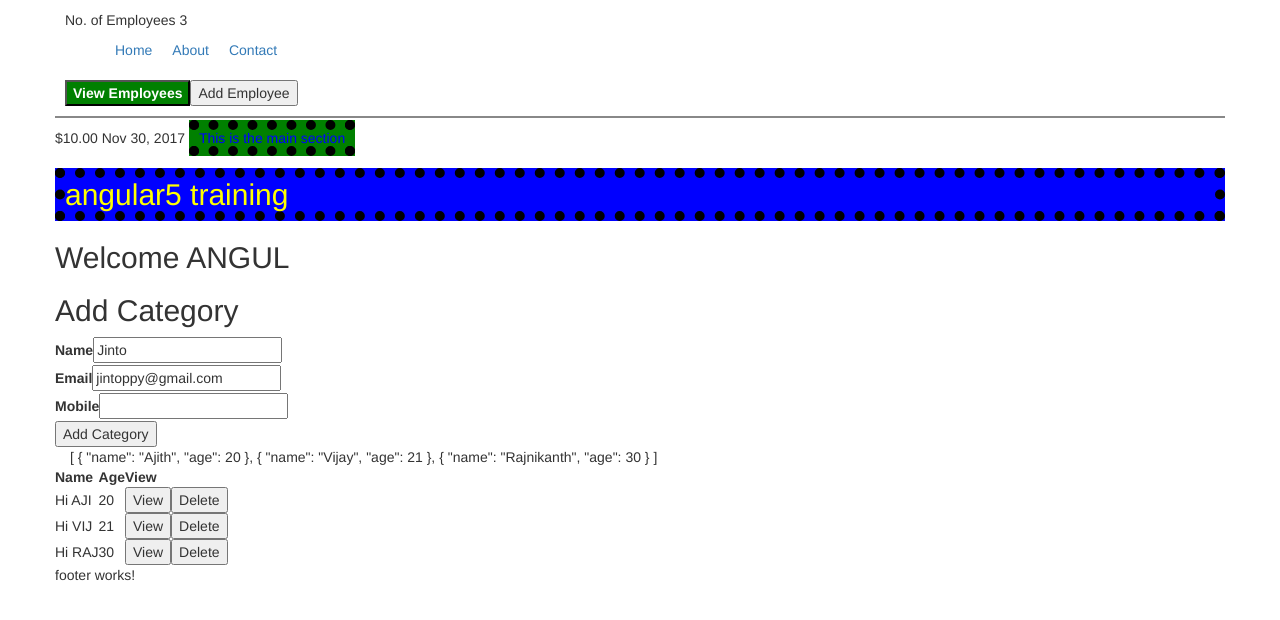
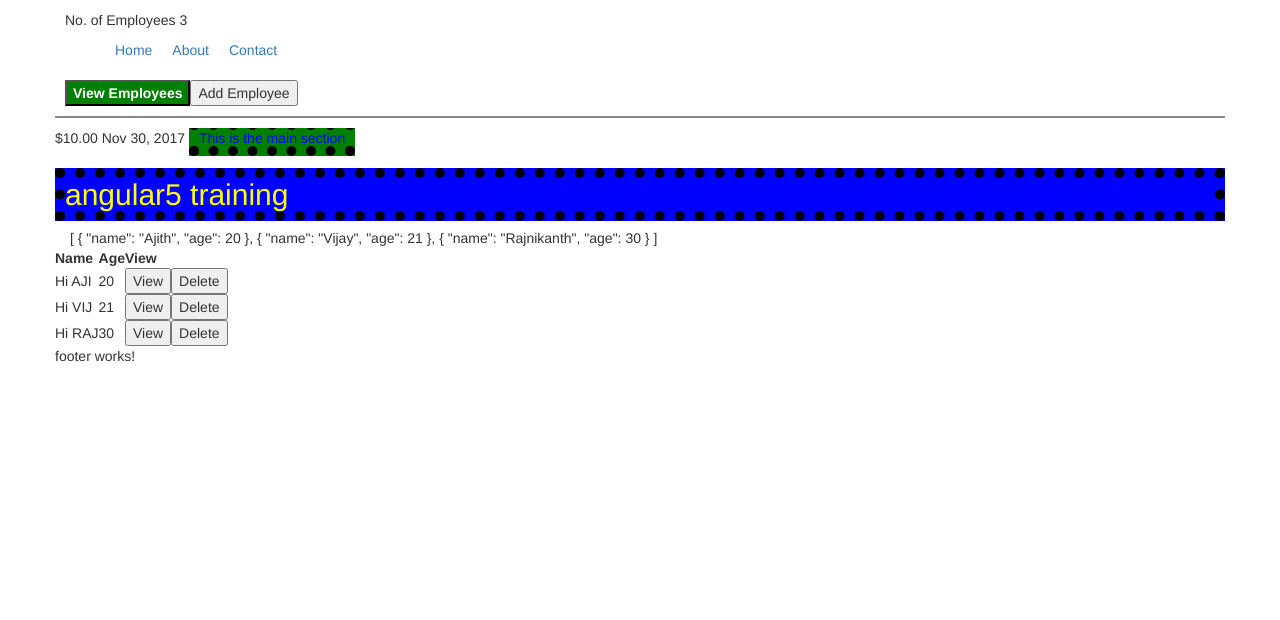
Before and after one commit to MAHI2363/angular5-training, an Angular app: page / in a window 1280 px wide. Shown: the top 620 px of the page. Built offline with nearby package versions, Linux system fonts and the light colour scheme.

Commit message:
Adding height adjuster directive

```diff
--- a/src/app/app.component.html
+++ b/src/app/app.component.html
@@ -7,7 +7,7 @@
     ></app-header>
 
 </div>
-<div class="row">
+<div appHeightAdjuster class="row">
     {{ 10 | currency }}
 
     {{ 1512004779377 | date }}
--- a/src/app/app.module.ts
+++ b/src/app/app.module.ts
@@ -12,6 +12,7 @@ import { AddEmployeeComponent } from './components/add-employee/add-employee.com
 import { AddCategoryComponent } from './components/add-category/add-category.component';
 import { EmpNamePipe } from './emp-name.pipe';
 import { MyColorDirective } from './my-color.directive';
+import { HeightAdjusterDirective } from './height-adjuster.directive';
 
 @NgModule({
   declarations: [
@@ -22,7 +23,8 @@ import { MyColorDirective } from './my-color.directive';
     AddEmployeeComponent,
     AddCategoryComponent,
     EmpNamePipe,
-    MyColorDirective
+    MyColorDirective,
+    HeightAdjusterDirective
   ],
   imports: [
     BrowserModule,
--- /dev/null
+++ b/src/app/height-adjuster.directive.ts
@@ -0,0 +1,22 @@
+import { Directive, Input, OnInit, HostBinding, ElementRef } from '@angular/core';
+
+@Directive({
+  selector: '[appHeightAdjuster]'
+})
+export class HeightAdjusterDirective implements OnInit {
+  defaultHeight = 100;
+
+  @Input()
+  appHeightAdjuster: number;
+
+  @HostBinding('class.height-adjuster')
+  enableScroll = true;
+
+  constructor(private el: ElementRef) { }
+
+  ngOnInit() {
+    const heightVal = this.appHeightAdjuster || this.defaultHeight;
+    this.el.nativeElement.style.maxHeight = `${heightVal}px`;
+  }
+
+}
--- a/src/styles.css
+++ b/src/styles.css
@@ -2,3 +2,7 @@
 .my-color{
     border: 10px dotted black;
 }
+
+.height-adjuster {
+    overflow-y: scroll;
+}
```
Also changed, not shown: 1 other file (tests, documents, lock files or other folders).
